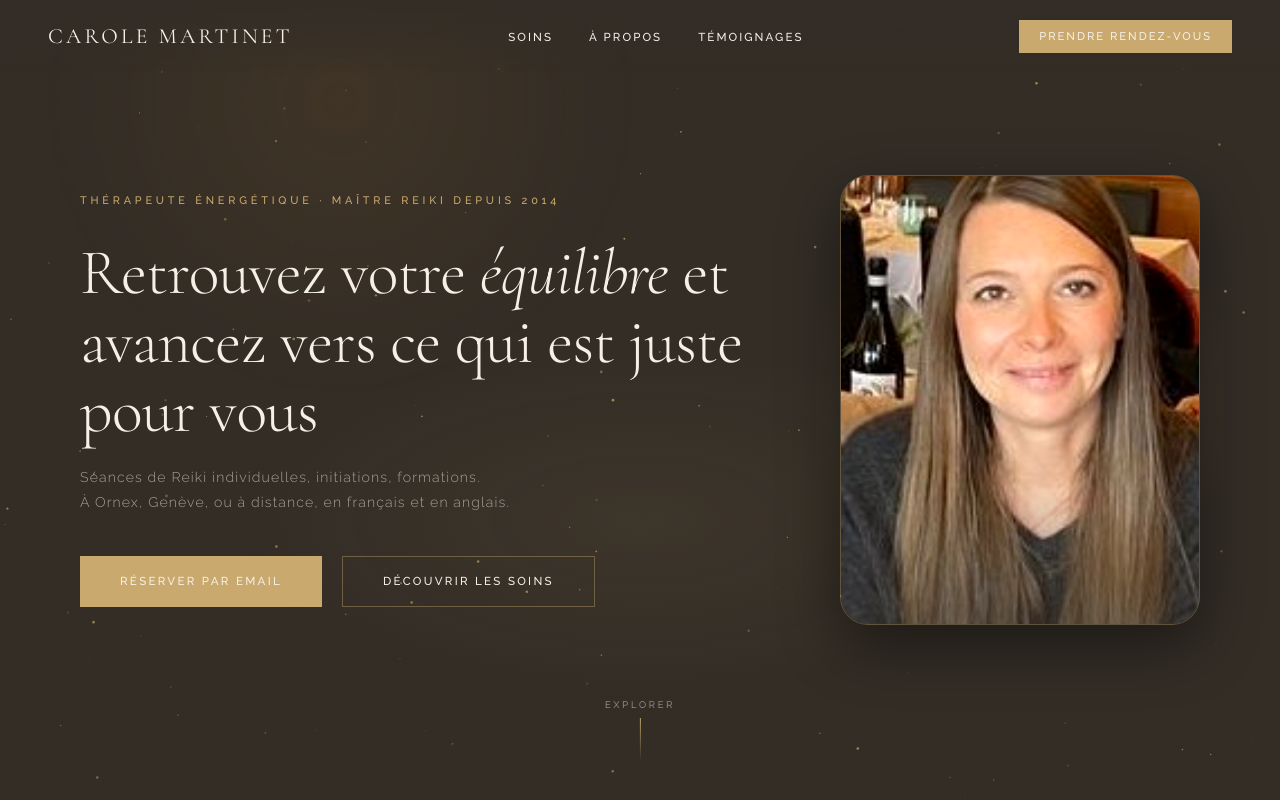
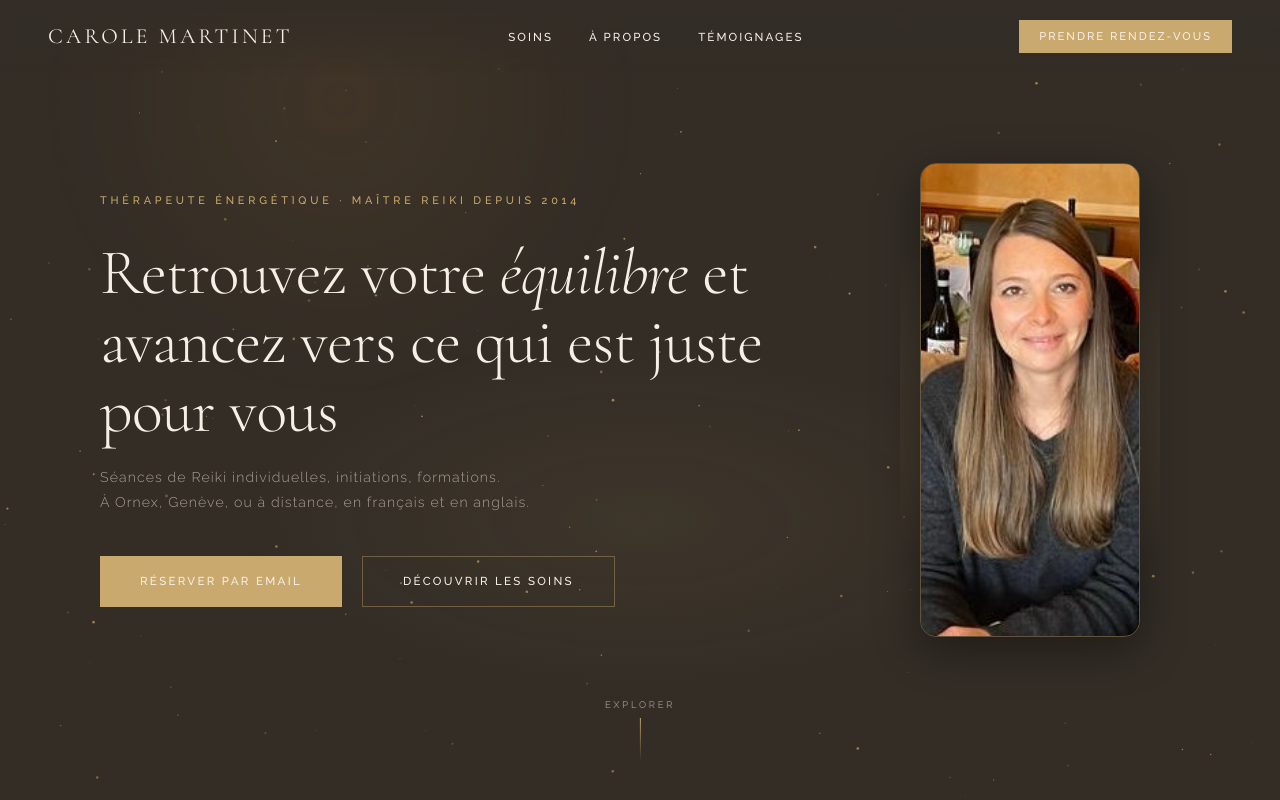
Before and after one commit to LucaMartinet7/Website_Carole, a React (Vite) app: page / in a window 1280 px wide. Shown: the top 800 px of the page. Built offline with nearby package versions, Linux system fonts and the light colour scheme.

Commit message:
Portrait de l'accueil à la taille de À propos (plus net, photo entière)

```diff
--- a/src/components/Hero.tsx
+++ b/src/components/Hero.tsx
@@ -9,7 +9,7 @@ export function Hero() {
       <div className="pointer-events-none absolute left-1/2 top-1/2 h-[600px] w-[600px] -translate-x-1/2 -translate-y-1/2 rounded-full bg-[radial-gradient(circle,rgba(120,85,45,0.32)_0%,transparent_70%)] [animation:breathe_7s_ease-in-out_infinite]" />
       <div className="pointer-events-none absolute bottom-[10%] left-1/2 h-[400px] w-[900px] -translate-x-1/2 bg-[radial-gradient(ellipse,rgba(201,169,110,0.07)_0%,transparent_65%)]" />
 
-      <div className="relative z-10 mx-auto grid w-full max-w-[1120px] items-center gap-12 lg:grid-cols-[1fr_360px] lg:gap-20">
+      <div className="relative z-10 mx-auto grid w-full max-w-[1080px] items-center gap-12 lg:grid-cols-[1fr_260px] lg:gap-20">
         <div className="order-2 text-center lg:order-1 lg:text-left">
           <p className="mb-7 text-[0.68rem] font-medium uppercase tracking-[0.35em] text-[var(--gold)] opacity-0 [animation:fadeUp_0.9s_0.2s_forwards]">
             Thérapeute Énergétique · Maître Reiki depuis 2014
@@ -37,18 +37,17 @@ export function Hero() {
           </div>
         </div>
 
-        <div className="order-1 mx-auto w-full max-w-[300px] opacity-0 [animation:fadeUp_0.9s_0.1s_forwards] lg:order-2 lg:mx-0 lg:max-w-none">
+        <div className="order-1 mx-auto w-[220px] max-w-full opacity-0 [animation:fadeUp_0.9s_0.1s_forwards] lg:order-2 lg:mx-0">
           <div className="relative">
-            <div className="pointer-events-none absolute -inset-6 rounded-[2rem] bg-[radial-gradient(circle,rgba(201,169,110,0.18)_0%,transparent_70%)]" />
-            <div className="relative overflow-hidden rounded-[1.75rem] border border-[rgba(201,169,110,0.3)] shadow-[0_20px_60px_rgba(0,0,0,0.45)]">
+            <div className="pointer-events-none absolute -inset-5 rounded-[2rem] bg-[radial-gradient(circle,rgba(201,169,110,0.18)_0%,transparent_70%)]" />
+            <div className="relative overflow-hidden rounded-2xl border border-[rgba(201,169,110,0.3)] shadow-[0_12px_45px_rgba(0,0,0,0.4)]">
               <img
-                className="block aspect-[4/5] w-full object-cover object-[center_28%] brightness-[1.02] contrast-[1.05]"
+                className="block h-auto w-full object-cover"
                 src="/photos/about-portrait.jpg"
                 alt="Carole Martinet, thérapeute énergétique et Maître Reiki"
-                width={340}
-                height={425}
+                width={220}
+                height={476}
               />
-              <div className="pointer-events-none absolute inset-x-0 bottom-0 h-1/3 bg-[linear-gradient(to_top,rgba(51,45,38,0.55),transparent)]" />
             </div>
           </div>
         </div>
```
